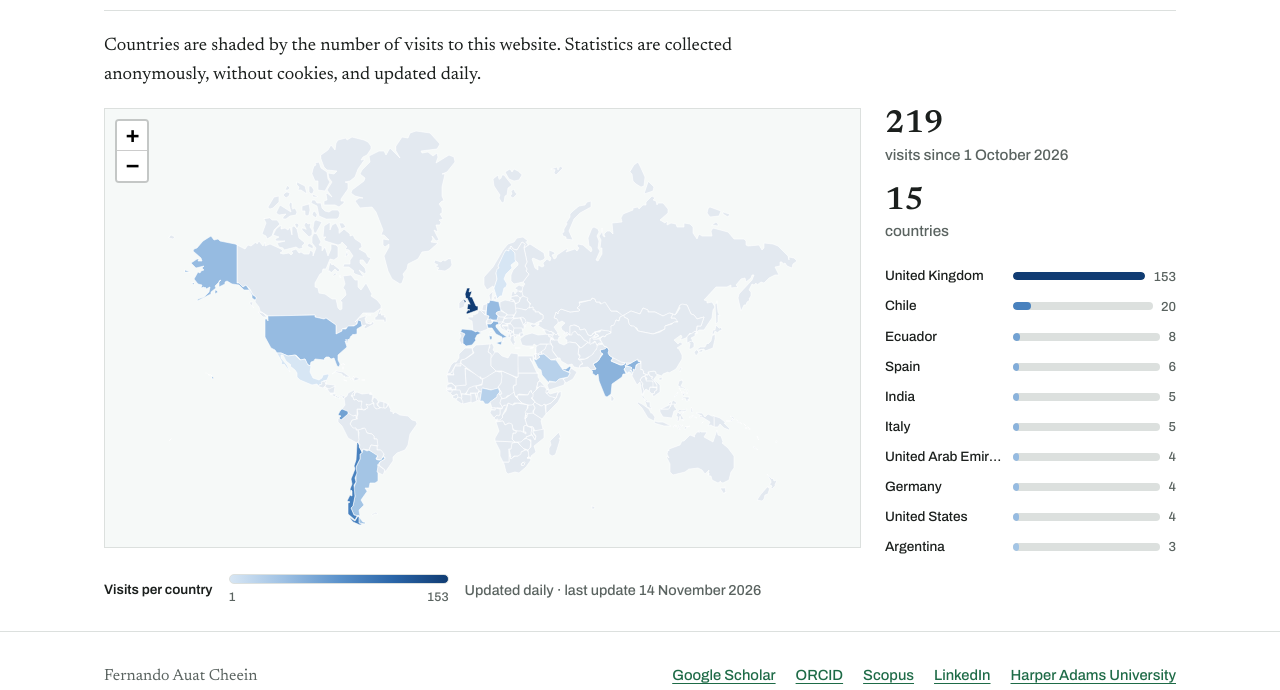
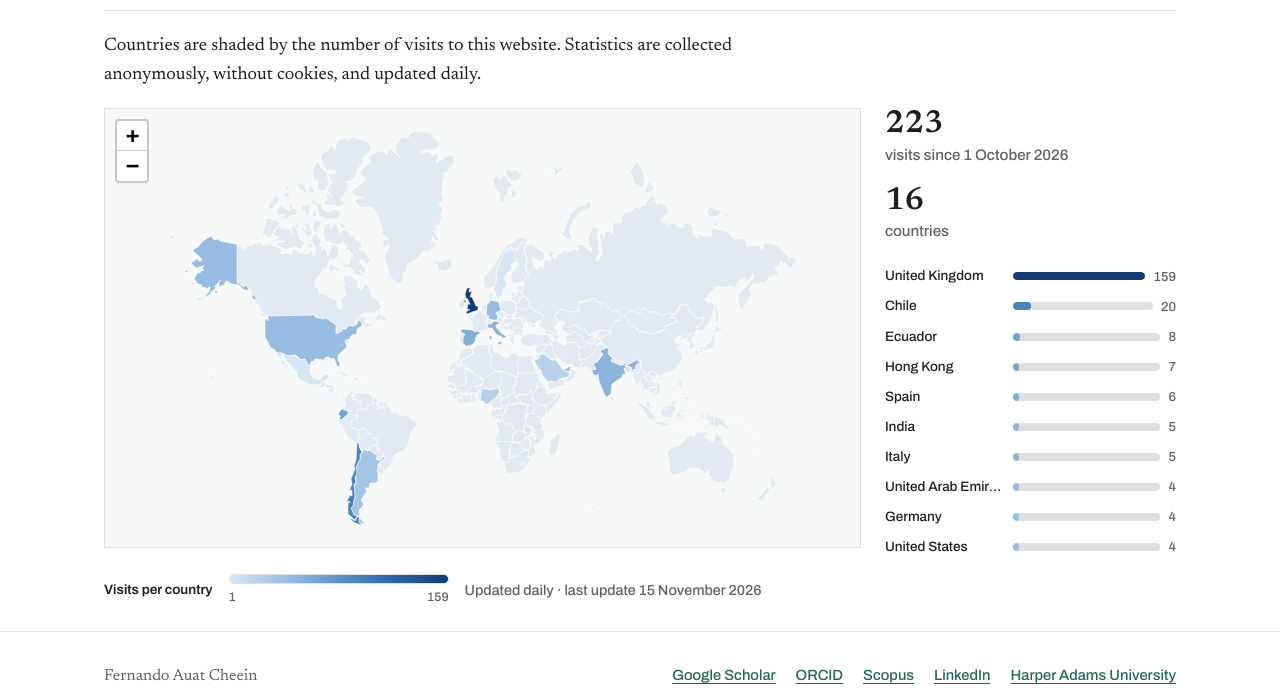
Before and after one commit to fauatcheein/fauatcheein, a Jekyll site: the page built from network.html, in a window 1280 px wide. Shown: the part 1126-1816 px from the top of the page. Built offline with Jekyll 4.4.1, drawn with Linux system fonts in a browser that asks for light colours.

Commit message:
Update visitor statistics

```diff
--- a/_data/visitors.json
+++ b/_data/visitors.json
@@ -1,11 +1,12 @@
 {
-  "updated": "2026-11-14T12:10:31Z",
+  "updated": "2026-11-15T12:44:16Z",
   "since": "2026-10-01",
-  "total": 219,
+  "total": 223,
   "countries": {
-    "GB": 153,
+    "GB": 159,
     "CL": 20,
     "EC": 8,
+    "HK": 7,
     "ES": 6,
     "IN": 5,
     "IT": 5,
@@ -23,6 +24,7 @@
     "GB": "United Kingdom",
     "CL": "Chile",
     "EC": "Ecuador",
+    "HK": "Hong Kong",
     "ES": "Spain",
     "IN": "India",
     "IT": "Italy",
```
